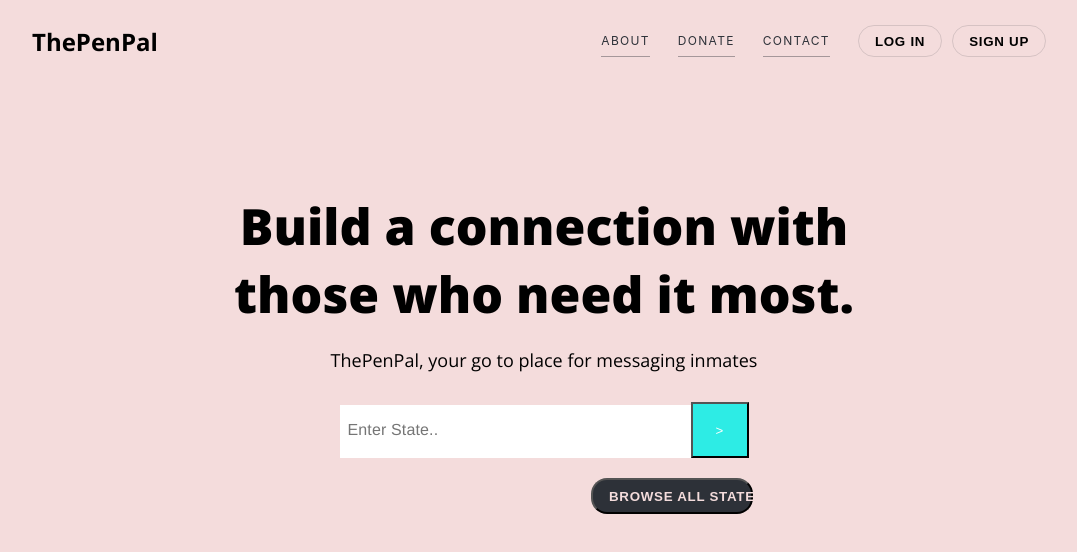
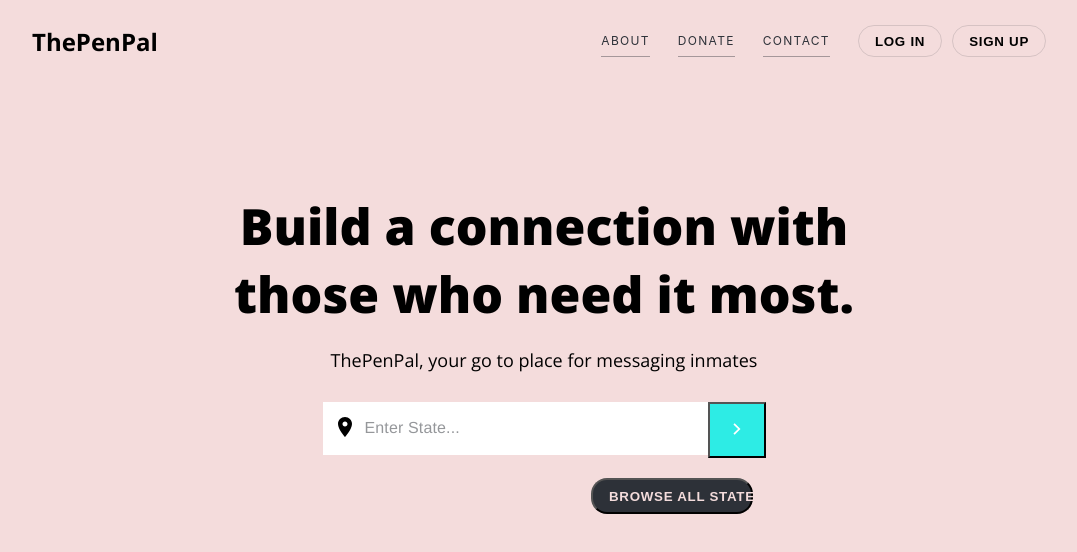
Before and after one commit to ZacharyCWilliams/secondchance, a React (Create React App) app in the folder client/: page / in a window 1280 px wide. Shown: the top 552 px of the page, without its empty margins (96-1173 px from the left). Built offline with nearby package versions, Linux system fonts and the light colour scheme; no server answers.

Commit message:
add location search icon

```diff
--- a/client/package.json
+++ b/client/package.json
@@ -3,6 +3,8 @@
   "version": "0.1.0",
   "private": true,
   "dependencies": {
+    "@material-ui/core": "^4.9.1",
+    "@material-ui/icons": "^4.9.1",
     "@testing-library/jest-dom": "^4.2.4",
     "@testing-library/react": "^9.3.2",
     "@testing-library/user-event": "^7.1.2",
--- a/client/public/index.html
+++ b/client/public/index.html
@@ -10,6 +10,7 @@
       content="Web site created using create-react-app"
     />
     <link rel="apple-touch-icon" href="%PUBLIC_URL%/logo192.png" />
+    <link rel="stylesheet" href="https://fonts.googleapis.com/icon?family=Material+Icons" />
     <link href="https://fonts.googleapis.com/css?family=Open+Sans:400,700,800&display=swap" rel="stylesheet">
     <!--
       manifest.json provides metadata used when your web app is installed on a
--- a/client/src/App.css
+++ b/client/src/App.css
@@ -10,3 +10,8 @@
   padding: 0px;
   font-family: 'Open Sans', sans-serif;
 }
+
+button:focus {
+  outline: none;
+  border: none;
+}
--- a/client/src/components/HomeMainSection.jsx
+++ b/client/src/components/HomeMainSection.jsx
@@ -1,8 +1,10 @@
 import React from "react";
 import "../styles/Home/HomeMainSection.css";
 import LocationOnIcon from "@material-ui/icons/LocationOn";
+import ArrowForwardIosIcon from '@material-ui/icons/ArrowForwardIos';
 
 function HomeMainSection() {
+
   return (
     <section className="home-text-section">
       <h1 className="home-h1">
@@ -12,8 +14,26 @@
         ThePenPal, your go to place for messaging inmates
       </p>
       <form className="home-form">
-        <input placeholder="Enter State.." className="search-bar" type="text" />
-        <input className="home-submit-button" type="submit" value=">" />
+        <div className="search-container">
+          <div className="location-icon">
+            <LocationOnIcon />
+          </div>
+          <div>
+            <input
+              placeholder="Enter State..."
+              className="search-bar"
+              type="text"
+            />
+          </div>
+          <div>
+            <button className="home-submit-button">
+              {" "}
+              <ArrowForwardIosIcon style={{ fontSize: "14px" }}>
+                ArrowForwardIosIcon{" "}
+              </ArrowForwardIosIcon>
+            </button>
+          </div>
+        </div>
       </form>
       <div className="button-flex-container">
         <button className="browse-all-button">Browse all states</button>
--- a/client/src/styles/Home/HomeMainSection.css
+++ b/client/src/styles/Home/HomeMainSection.css
@@ -49,16 +49,22 @@
   line-height: normal;
   padding-left: 8px;
   padding-right: 8px;
-  padding-top: 16px;
-  padding-bottom: 19px;
+  padding-top: 17px;
+  padding-bottom: 18px;
   border-width: initial;
   border-style: none;
   border-color: initial;
   border-image: initial;
 
-    /* added */
-     outline: 0;
-    border: none;
+  /* added */
+  outline: 0;
+  border: none;
+}
+
+.search-bar::placeholder {
+  color: rgb(45, 49, 56);
+  opacity: 50%;
+  content:
 }
 
 
@@ -91,3 +97,17 @@
   align-self: flex-end;
   width: 335px;
 }
+
+.search-container {
+  display: flex;
+  flex-direction: row;
+  justify-content: center;
+}
+
+.location-icon {
+  align-self: auto;
+  background-color: white;
+  margin-bottom: 3px;
+  padding-top: 13px;
+  padding-left: 10px;
+}
```
Also changed, not shown: 1 other file (tests, documents, lock files or other folders).
